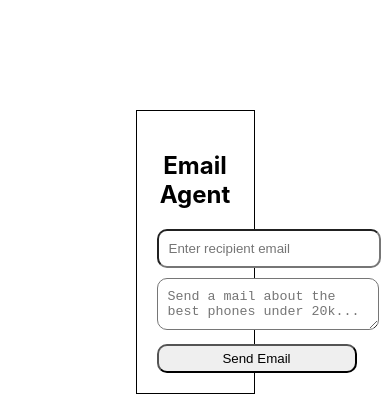
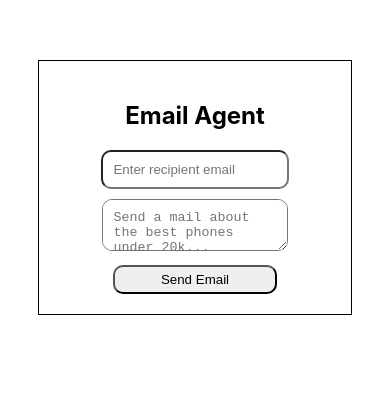
Before and after one commit to astik0398/gmail_ai_agent, a React (Create React App) app: page / in a window 390 px wide. Shown: the part 140-552 px from the top of the page. Built offline with nearby package versions, Linux system fonts and the light colour scheme.

Commit message:
added responsiveness to it

```diff
--- a/src/App.css
+++ b/src/App.css
@@ -1,5 +1,6 @@
 .App {
   text-align: center;
+  width: 30%;
 }
 
 .App-logo {
@@ -10,6 +11,12 @@
 @media (prefers-reduced-motion: no-preference) {
   .App-logo {
     animation: App-logo-spin infinite 20s linear;
+  }
+}
+
+@media (max-width: 768px) {
+  .App {
+    width: 80%;
   }
 }
 
--- a/src/App.js
+++ b/src/App.js
@@ -4,7 +4,7 @@ import ChatBot from './ChatBot';
 
 function App() {
   return (
-    <div style={{border:'1px solid black', width:'30%', margin:'auto', marginTop:'250px'}} className="App">
+    <div style={{border:'1px solid black', margin:'auto', marginTop:'200px'}} className="App">
       <ChatBot/>
     </div>
   );
--- a/src/ChatBot.jsx
+++ b/src/ChatBot.jsx
@@ -42,7 +42,7 @@ const ChatBot = () => {
                     value={recipient}
                     onChange={(e) => setRecipient(e.target.value)}
                     placeholder="Enter recipient email"
-                    style={{padding:'10px', borderRadius:'10px', width:'200px'}}
+                    style={{padding:'10px', borderRadius:'10px', width:'60%'}}
                 />
             </div>
             <div style={{marginBottom:'10px'}}>
@@ -51,10 +51,10 @@ const ChatBot = () => {
                     value={query}
                     onChange={(e) => setQuery(e.target.value)}
                     placeholder="Send a mail about the best phones under 20k..."
-                    style={{padding:'10px', borderRadius:'10px', width:'200px'}}
+                    style={{padding:'10px', borderRadius:'10px', width:'60%'}}
                 />
             </div>
-            <button style={{padding:'5px', width:'200px', borderRadius:'10px'}} onClick={handleSendEmail}>Send Email</button>
+            <button style={{padding:'5px', width:'60%', borderRadius:'10px'}} onClick={handleSendEmail}>Send Email</button>
         </div>
     );
 };
```
